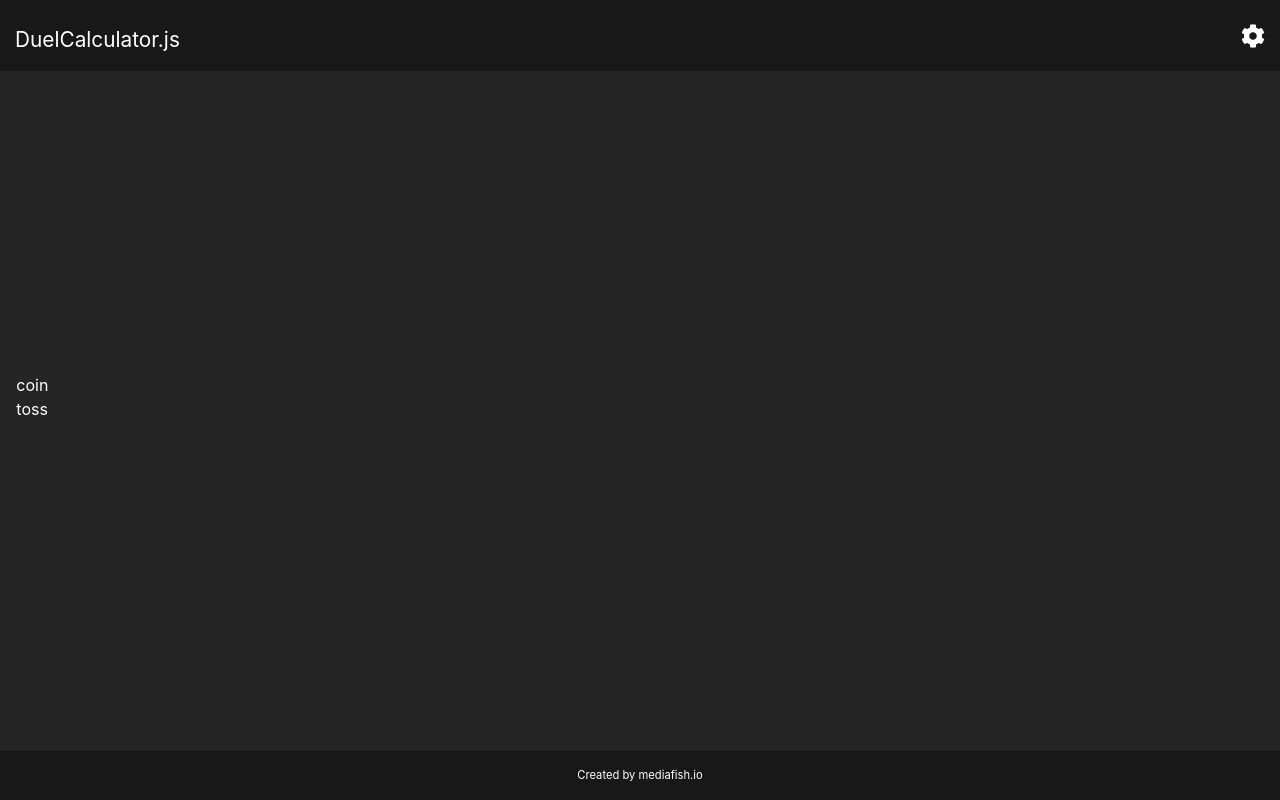
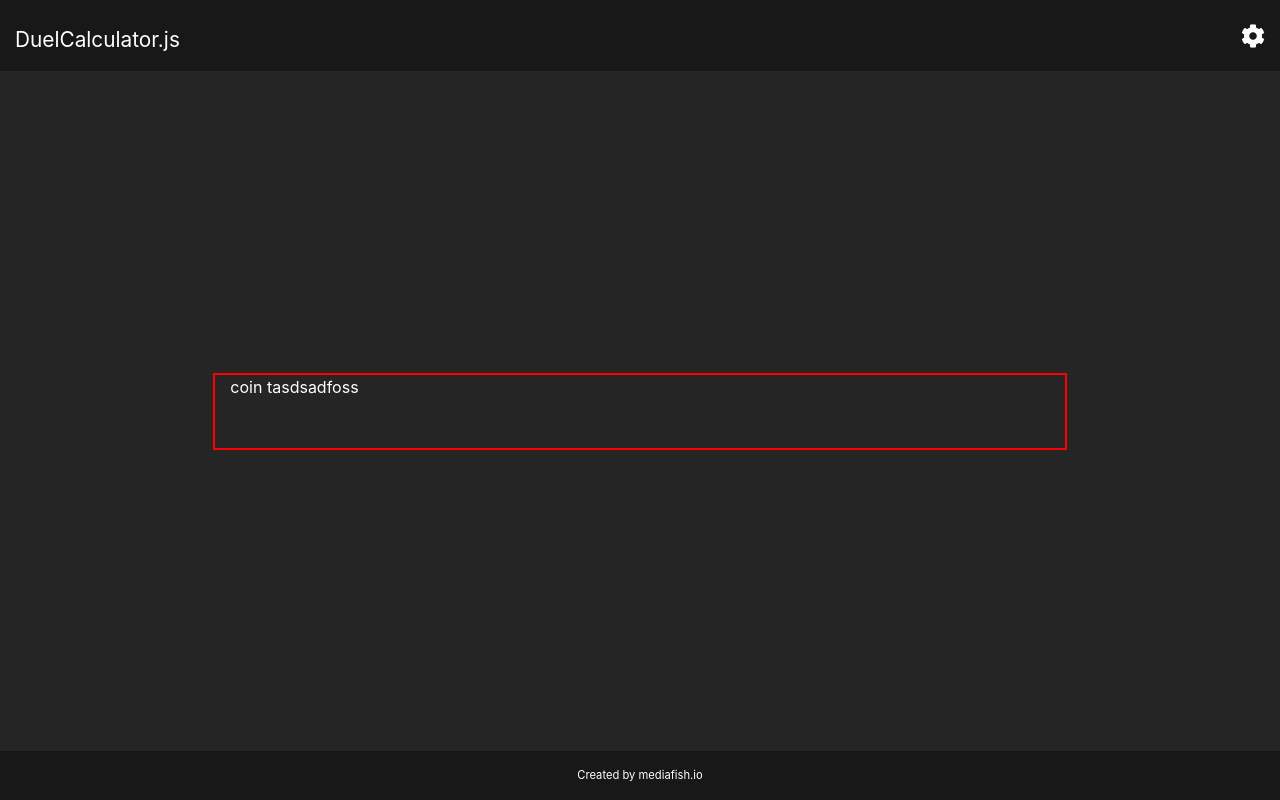
Before and after one commit to hjrdave/DuelCalculator, a React (Create React App) app: page / in a window 1280 px wide. Both pictures are taken after a click on the element 426 px from the left and 690 px from the top of the page. Built offline with nearby package versions, Linux system fonts and the light colour scheme.

Commit message:
set up coin container

```diff
--- a/src/App.scss
+++ b/src/App.scss
@@ -27,4 +27,5 @@
 @import './components/duelboard/players/_players.scss';
 @import './components/duelboard/utilities/_utilities.scss';
 @import './components/duelboard/utilities/utilitybar/_utilitybar.scss';
+@import './components/duelboard/utilities/cointoss/_cointoss.scss';
 @import './components/footer/_footer.scss';
--- a/src/components/duelboard/duelboard.js
+++ b/src/components/duelboard/duelboard.js
@@ -111,20 +111,24 @@ class Duelboard extends Component {
       else if(this.state.view === "utilities-coin"){
         return(
           <div id="DuelBoardContainer" className="row d-flex align-items-center">
+            <div className="col-12">
               <Utilities
                 name = {"cointoss"}
                 handleView = {this.handleView}
               />
+            </div>
           </div>
         );
       }
       else if(this.state.view === "utilities-dice"){
         return(
           <div id="DuelBoardContainer" className="row d-flex align-items-center">
+            <div className="col-12">
               <Utilities
               name = {"dicethrow"}
               handleView = {this.handleView}
               />
+            </div>
           </div>
         );
       }
--- a/src/components/duelboard/utilities/_utilities.scss
+++ b/src/components/duelboard/utilities/_utilities.scss
@@ -1,4 +1,4 @@
-
+//Global Utilites Styles
 
 #UtilitiesContainer{
     height: 125px;
--- a/src/components/duelboard/utilities/cointoss/_cointoss.scss
+++ b/src/components/duelboard/utilities/cointoss/_cointoss.scss
@@ -0,0 +1,11 @@
+//Cointoss utility styles
+
+#CointossContainer{
+
+    div{
+        div{
+            border: 1px solid red;
+        }
+    }
+
+}
--- a/src/components/duelboard/utilities/cointoss/cointoss.js
+++ b/src/components/duelboard/utilities/cointoss/cointoss.js
@@ -3,14 +3,14 @@ import React, { Component } from 'react';
 class Cointoss extends Component {
   render() {
     return (
-        <div className="row pt-4 pb-4 d-flex justify-content-center">
-        <div className="col-8">
-            <div className="row">
-                <div className="col-12">
-                    <p>coin toss</p>
+        <div id="CointossContainer" className="row pt-4 pb-4 d-flex justify-content-center">
+            <div className="col-8">
+                <div className="row">
+                    <div className="col-12">
+                        <p>coin tasdsadfoss</p>
+                    </div>
                 </div>
             </div>
-          </div>
         </div>
     );
   }
```
Lines whose indentation alone changed are shown as unchanged.
